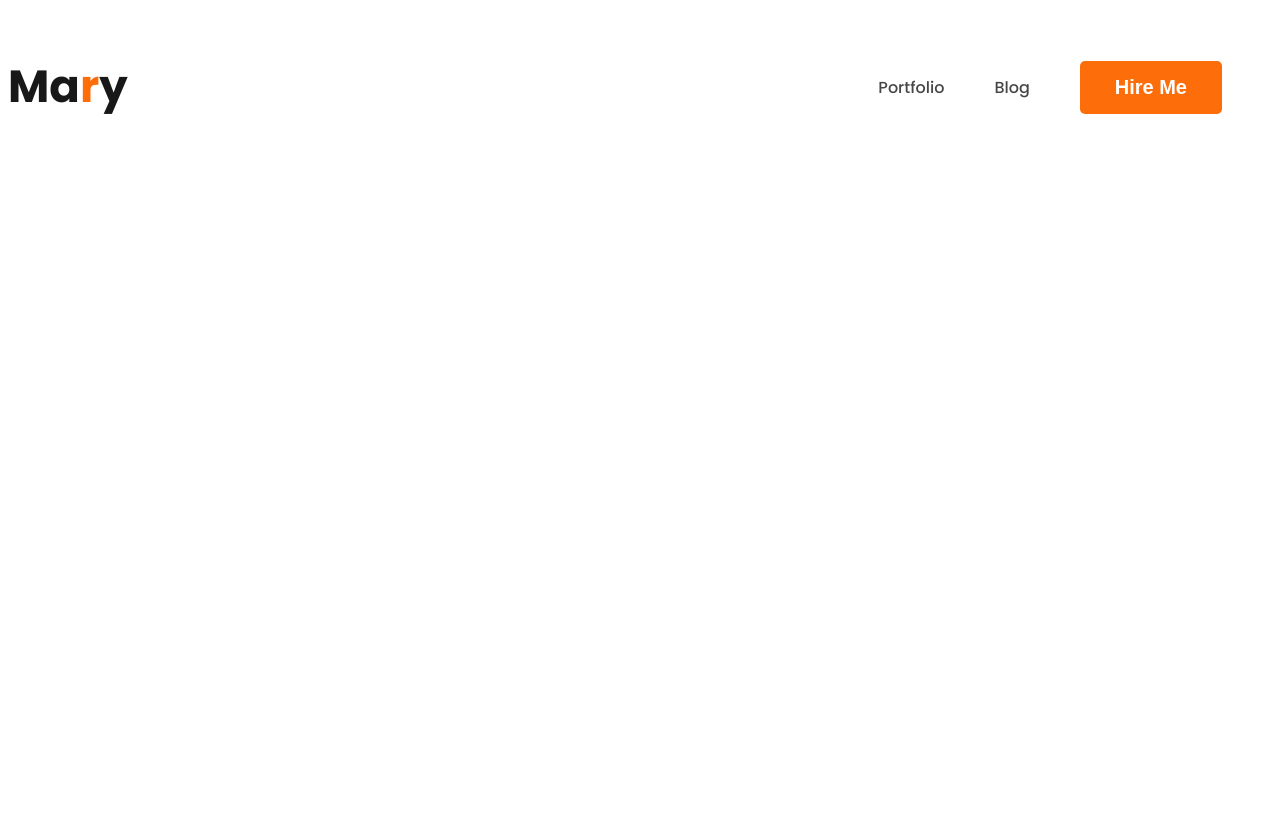
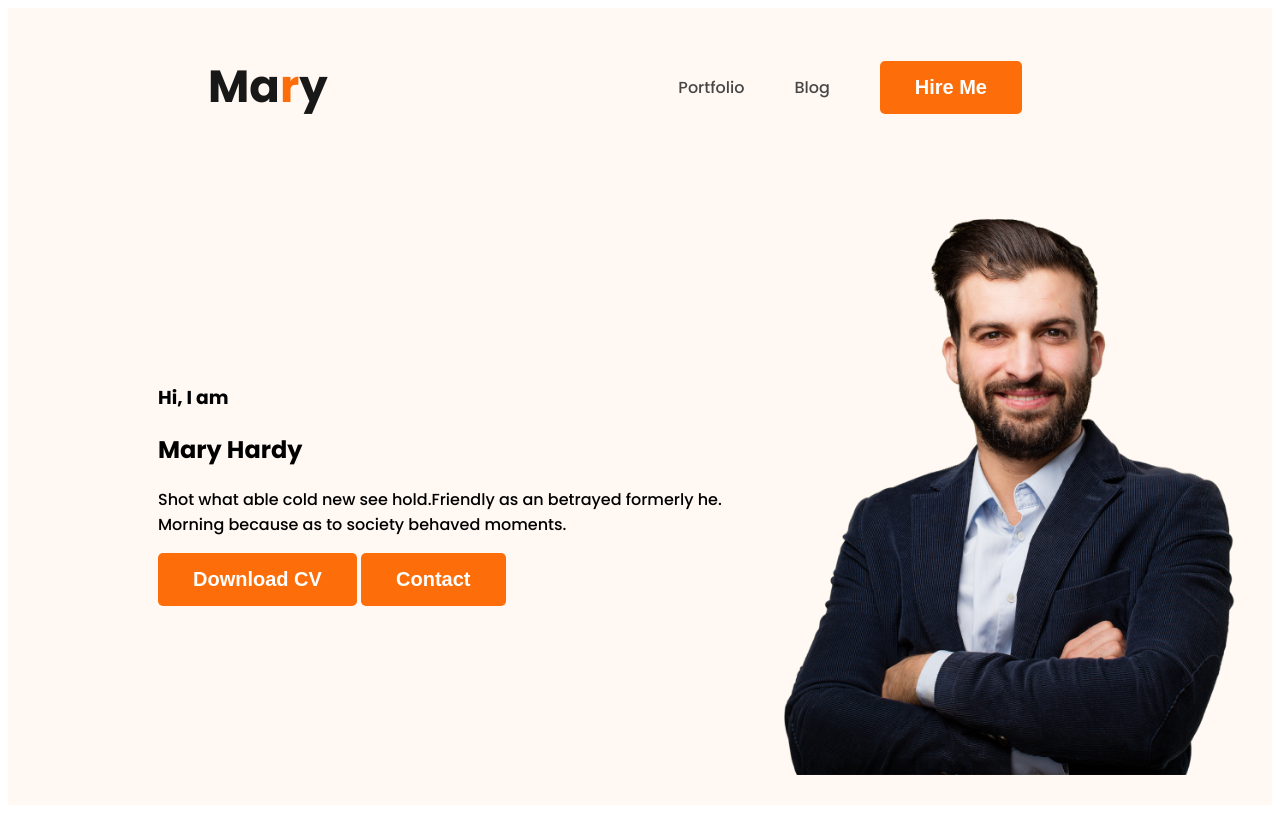
Before and after one commit to AdnaNation/web-developer-portfolio, a plain HTML site: page index.html in a window 1280 px wide. Drawn offline with Linux system fonts and the light colour scheme.

Commit message:
banner added

```diff
--- a/index.html
+++ b/index.html
@@ -1,17 +1,21 @@
 <!DOCTYPE html>
 <html lang="en">
+
 <head>
     <meta charset="UTF-8">
     <meta name="viewport" content="width=device-width, initial-scale=1.0">
     <title>Web Developer Portfolio</title>
     <link rel="preconnect" href="https://fonts.googleapis.com">
     <link rel="preconnect" href="https://fonts.gstatic.com" crossorigin>
-    <link href="https://fonts.googleapis.com/css2?family=Open+Sans:wght@400;600;800&family=Poppins:wght@500;700&display=swap" rel="stylesheet">
+    <link
+        href="https://fonts.googleapis.com/css2?family=Open+Sans:wght@400;600;800&family=Poppins:wght@500;700&display=swap"
+        rel="stylesheet">
 
     <link rel="stylesheet" href="styles/style.css">
 </head>
+
 <body>
-    <header>
+    <header class="header">
         <nav>
             <h3 class="nav-title">Ma<span class="text-primary">r</span>y</h3>
             <ul>
@@ -20,6 +24,18 @@
                 <li><button class="btn-primary">Hire Me</button></li>
             </ul>
         </nav>
+        <div class="banner">
+            <div class="banner-content">
+                <h3 class="banner-greeting">Hi, I am</h3>
+                <h2 class="banner-title">Mary Hardy</h2>
+                <p class="banner-description">Shot what able cold new see hold.Friendly as an betrayed formerly he.
+                    Morning because as to society behaved moments.</p>
+                <button class="btn-primary">Download CV</button>
+                <button class="btn-primary">Contact</button>
+
+            </div>
+            <img class="profile-pic" src="images/hardy.png" alt="">
+        </div>
 
     </header>
     <main>
@@ -29,4 +45,5 @@
 
     </footer>
 </body>
+
 </html>
--- a/styles/style.css
+++ b/styles/style.css
@@ -19,6 +19,7 @@ nav {
     display: flex;
     align-items: center;
     justify-content: space-between;
+    margin: 0 200px;
 }
 
 .nav-title {
@@ -46,3 +47,19 @@ nav a {
     text-decoration: none;
     color: #474747;
 }
+
+/* header related styles */
+.header {
+    background-color: #FFF8F3;
+    ;
+}
+
+.banner {
+    padding: 30px 30px 30px 150px;
+    display: flex;
+    align-items: center;
+}
+
+.banner .profile-pic {
+    width: 500px;
+}
```
